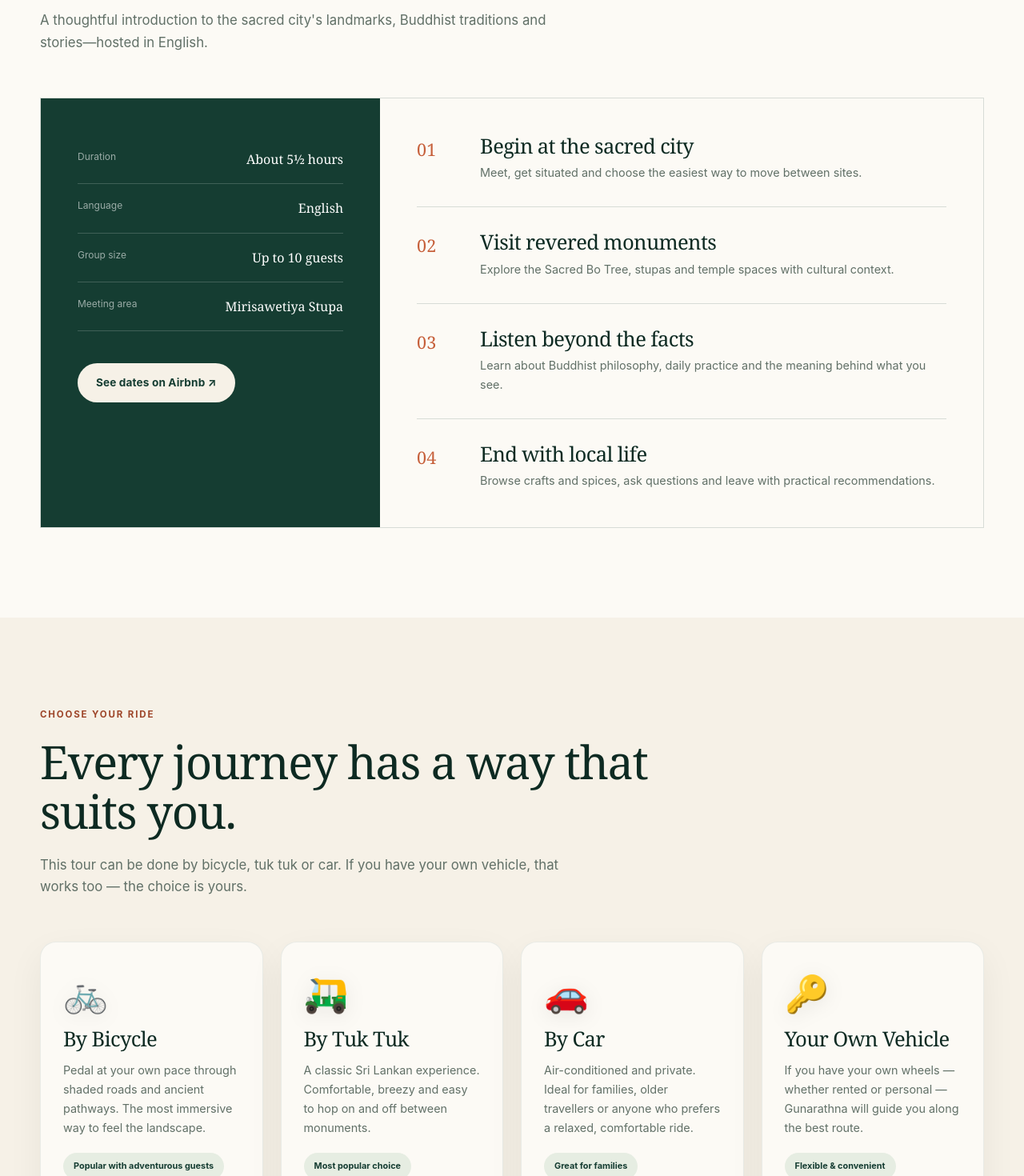
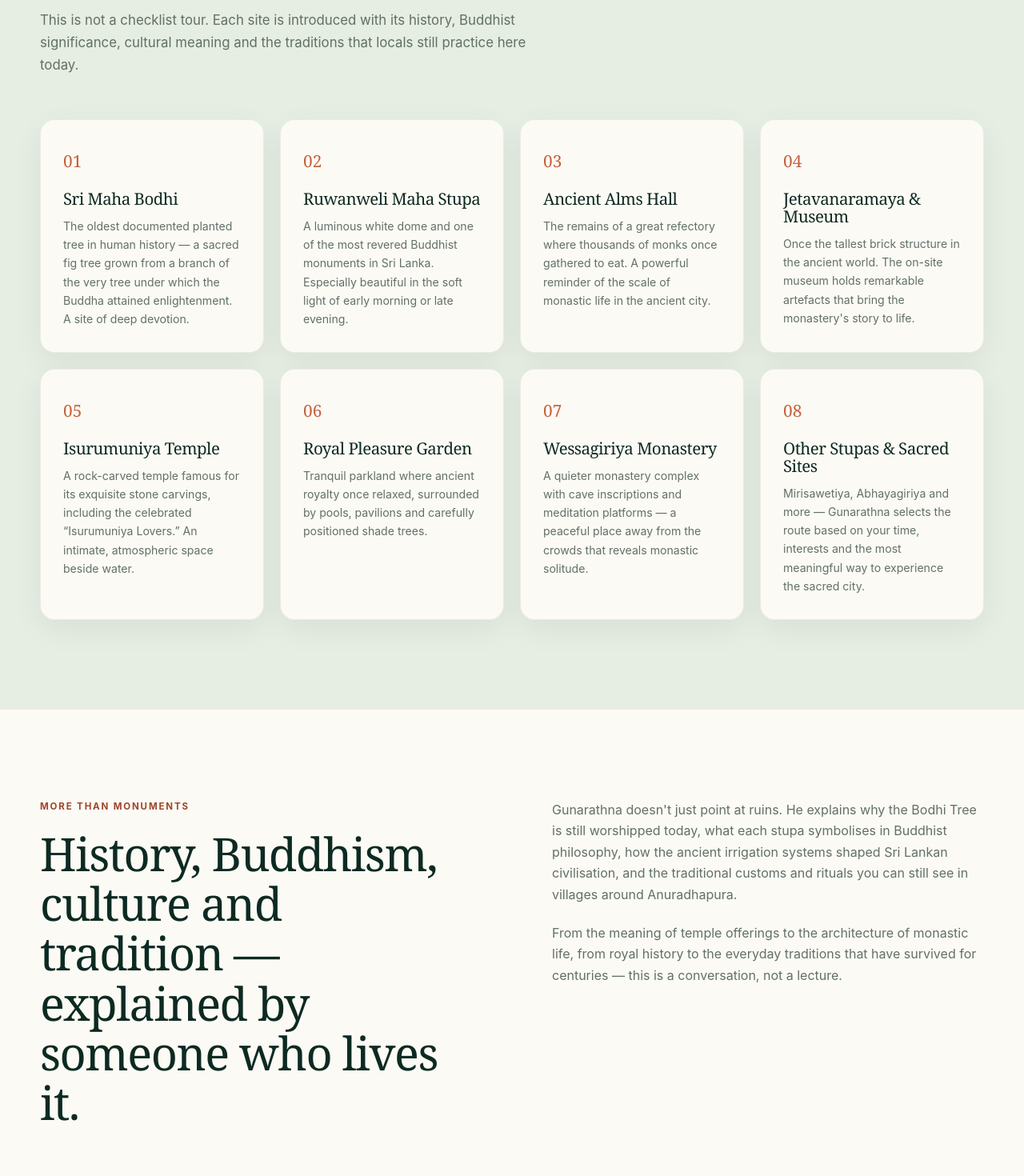
Before and after one commit to Sandalu-Xe/Green-Village, a Next.js app: page /experiences in a window 1280 px wide. Shown: the part 1120-2590 px from the top of the page at 80% size. Built offline with nearby package versions, Linux system fonts and the light colour scheme.

Commit message:
good work

```diff
--- a/app/experiences/page.tsx
+++ b/app/experiences/page.tsx
@@ -10,15 +10,93 @@ export default function ExperiencesPage() {
       <main>
         <PageHero
           eyebrow="Tours & experiences"
-          title="See the ancient city through local eyes."
-          intro="Walk, listen, taste and discover at a human pace. Gunarathna brings history and village culture together in one personal journey."
+          title="Walk through 2,500 years of living history."
+          intro="Visit the world's oldest documented planted tree, stand before towering ancient stupas, explore royal gardens and monastery ruins — all with Gunarathna by your side, sharing the history, Buddhism, culture and traditions that still shape this sacred city."
           image="/images/experiences/521903808b0729ec.avif"
           imageAlt="White stupa framed by trees in Anuradhapura"
         />
 
+        {/* ── What you'll see ─────────────────────────────── */}
+        <section className="section section--sage">
+          <div className="shell">
+            <SectionHeading
+              eyebrow="Places you'll visit"
+              title="Every monument has a story. Gunarathna tells it."
+              intro="This is not a checklist tour. Each site is introduced with its history, Buddhist significance, cultural meaning and the traditions that locals still practice here today."
+            />
+            <div className="landmark-grid">
+              <article className="landmark-card">
+                <span className="landmark-card__number">01</span>
+                <h3>Sri Maha Bodhi</h3>
+                <p>The oldest documented planted tree in human history — a sacred fig tree grown from a branch of the very tree under which the Buddha attained enlightenment. A site of deep devotion.</p>
+              </article>
+              <article className="landmark-card">
+                <span className="landmark-card__number">02</span>
+                <h3>Ruwanweli Maha Stupa</h3>
+                <p>A luminous white dome and one of the most revered Buddhist monuments in Sri Lanka. Especially beautiful in the soft light of early morning or late evening.</p>
+              </article>
+              <article className="landmark-card">
+                <span className="landmark-card__number">03</span>
+                <h3>Ancient Alms Hall</h3>
+                <p>The remains of a great refectory where thousands of monks once gathered to eat. A powerful reminder of the scale of monastic life in the ancient city.</p>
+              </article>
+              <article className="landmark-card">
+                <span className="landmark-card__number">04</span>
+                <h3>Jetavanaramaya &amp; Museum</h3>
+                <p>Once the tallest brick structure in the ancient world. The on-site museum holds remarkable artefacts that bring the monastery's story to life.</p>
+              </article>
+              <article className="landmark-card">
+                <span className="landmark-card__number">05</span>
+                <h3>Isurumuniya Temple</h3>
+                <p>A rock-carved temple famous for its exquisite stone carvings, including the celebrated &ldquo;Isurumuniya Lovers.&rdquo; An intimate, atmospheric space beside water.</p>
+              </article>
+              <article className="landmark-card">
+                <span className="landmark-card__number">06</span>
+                <h3>Royal Pleasure Garden</h3>
+                <p>Tranquil parkland where ancient royalty once relaxed, surrounded by pools, pavilions and carefully positioned shade trees.</p>
+              </article>
+              <article className="landmark-card">
+                <span className="landmark-card__number">07</span>
+                <h3>Wessagiriya Monastery</h3>
+                <p>A quieter monastery complex with cave inscriptions and meditation platforms — a peaceful place away from the crowds that reveals monastic solitude.</p>
+              </article>
+              <article className="landmark-card">
+                <span className="landmark-card__number">08</span>
+                <h3>Other Stupas &amp; Sacred Sites</h3>
+                <p>Mirisawetiya, Abhayagiriya and more — Gunarathna selects the route based on your time, interests and the most meaningful way to experience the sacred city.</p>
+              </article>
+            </div>
+          </div>
+        </section>
+
+        {/* ── What Gunarathna shares ──────────────────────── */}
         <section className="section">
+          <div className="shell split split--balanced">
+            <SectionHeading
+              eyebrow="More than monuments"
+              title="History, Buddhism, culture and tradition — explained by someone who lives it."
+            />
+            <div className="prose">
+              <p>
+                Gunarathna doesn&apos;t just point at ruins. He explains why the Bodhi Tree
+                is still worshipped today, what each stupa symbolises in Buddhist philosophy,
+                how the ancient irrigation systems shaped Sri Lankan civilisation, and the
+                traditional customs and rituals you can still see in villages around
+                Anuradhapura.
+              </p>
+              <p>
+                From the meaning of temple offerings to the architecture of monastic life,
+                from royal history to the everyday traditions that have survived for centuries —
+                this is a conversation, not a lecture.
+              </p>
+            </div>
+          </div>
+        </section>
+
+        {/* ── Signature tour details ─────────────────────── */}
+        <section className="section section--cream">
           <div className="shell">
-            <SectionHeading eyebrow="Signature experience" title="Tour Anuradhapura with a local guide." intro="A thoughtful introduction to the sacred city's landmarks, Buddhist traditions and stories—hosted in English." />
+            <SectionHeading eyebrow="Signature experience" title="Tour Anuradhapura with a local guide." intro="A thoughtful introduction to the sacred city's landmarks, Buddhist traditions, cultural heritage and ancient stories — hosted in fluent English." />
             <div className="tour-feature">
               <div className="tour-feature__details">
                 <dl>
@@ -31,10 +109,13 @@ export default function ExperiencesPage() {
               </div>
               <div className="tour-feature__route">
                 {[
-                  ["01", "Begin at the sacred city", "Meet, get situated and choose the easiest way to move between sites."],
-                  ["02", "Visit revered monuments", "Explore the Sacred Bo Tree, stupas and temple spaces with cultural context."],
-                  ["03", "Listen beyond the facts", "Learn about Buddhist philosophy, daily practice and the meaning behind what you see."],
-                  ["04", "End with local life", "Browse crafts and spices, ask questions and leave with practical recommendations."],
+                  ["01", "Meet at Mirisawetiya", "Begin your journey at one of the ancient city's important stupas. Choose your transport — bicycle, tuk tuk, car or your own vehicle."],
+                  ["02", "Sri Maha Bodhi — the sacred tree", "Stand before the world's oldest documented planted tree and learn about its 2,300-year journey from India to Sri Lanka."],
+                  ["03", "Ruwanweli Stupa & Alms Hall", "Walk around the great white dome and visit the ancient refectory where monks once gathered in their thousands."],
+                  ["04", "Jetavanaramaya & Museum", "Explore the massive stupa and its museum, discovering artefacts and the stories behind this once-towering structure."],
+                  ["05", "Isurumuniya & Royal Garden", "Visit the rock temple's carvings, then find calm in the ancient royal pleasure gardens beside the water."],
+                  ["06", "Wessagiriya & other sacred sites", "Discover the monastery caves, meditation platforms and quieter monuments that reveal monastic life beyond the main sites."],
+                  ["07", "History, Buddhism & tradition", "Throughout the day, Gunarathna shares the history, Buddhist teachings, cultural significance and traditional practices that connect past to present."],
                 ].map(([number, title, text]) => <div className="route-stop" key={number}><span>{number}</span><div><h3>{title}</h3><p>{text}</p></div></div>)}
               </div>
             </div>
--- a/app/globals.css
+++ b/app/globals.css
@@ -295,6 +295,16 @@ h3 { font-size: clamp(1.35rem, 2vw, 1.8rem); }
 .journey-card h3 { margin-bottom: 14px; }
 .journey-card p { margin: 0; color: var(--muted); font-size: .9rem; line-height: 1.65; }
 
+/* Landmark cards */
+.landmark-grid { display: grid; grid-template-columns: repeat(4, 1fr); gap: 20px; }
+.landmark-card { position: relative; min-height: 260px; padding: 34px 28px 30px; overflow: hidden; background: var(--paper); border: 1px solid rgba(21,61,50,.08); border-radius: 18px; box-shadow: 0 12px 38px rgba(13,42,34,.06); transition: transform .4s cubic-bezier(.2,.7,.2,1), box-shadow .4s ease; }
+.landmark-card:hover { transform: translateY(-5px); box-shadow: 0 24px 55px rgba(13,42,34,.12); }
+.landmark-card::before { content: ""; position: absolute; top: 0; bottom: 0; left: 0; width: 4px; background: linear-gradient(180deg, var(--forest), var(--clay)); transform: scaleY(0); transform-origin: top; transition: transform .45s cubic-bezier(.2,.7,.2,1); }
+.landmark-card:hover::before { transform: scaleY(1); }
+.landmark-card__number { display: block; margin-bottom: 18px; color: var(--clay); font-family: var(--serif); font-size: 1.3rem; font-weight: 500; }
+.landmark-card h3 { margin-bottom: 12px; font-size: clamp(1.15rem, 1.6vw, 1.4rem); }
+.landmark-card p { margin: 0; color: var(--muted); font-size: .88rem; line-height: 1.65; }
+
 .trust-band { padding: 70px 0; }
 .trust-grid { display: grid; grid-template-columns: repeat(3, 1fr); }
 .trust-grid a { padding: 28px 40px; text-align: center; border-right: 1px solid var(--line); transition: background-color .3s ease, transform .3s ease; }
@@ -346,6 +356,8 @@ h3 { font-size: clamp(1.35rem, 2vw, 1.8rem); }
   .gallery-grid { grid-template-columns: repeat(2, 1fr); }
   .info-grid--four, .values-grid { grid-template-columns: repeat(2, 1fr); }
   .journey-grid { grid-template-columns: repeat(2, 1fr); }
+  .transport-grid { grid-template-columns: repeat(2, 1fr); }
+  .landmark-grid { grid-template-columns: repeat(2, 1fr); }
 }
 
 @media (max-width: 760px) {
@@ -384,6 +396,9 @@ h3 { font-size: clamp(1.35rem, 2vw, 1.8rem); }
   .values-grid { grid-template-columns: 1fr; }
   .journey-grid { grid-template-columns: 1fr; }
   .journey-card { min-height: 240px; }
+  .transport-grid { grid-template-columns: 1fr; }
+  .landmark-grid { grid-template-columns: 1fr; }
+  .landmark-card { min-height: 200px; }
   .values-grid article { min-height: 230px; }
   .trust-grid { grid-template-columns: 1fr; }
   .trust-grid a { border-right: 0; border-bottom: 1px solid var(--line); }
--- a/app/guide/page.tsx
+++ b/app/guide/page.tsx
@@ -52,7 +52,7 @@ export default function GuidePage() {
             <div><p className="eyebrow">Practical planning</p><h2>Make room for the whole experience.</h2></div>
             <div className="info-grid">
               <article className="info-card"><h3>Allow enough time</h3><p>A guided half-day covers important sites, but a slower overnight visit creates space for village life and quieter moments.</p></article>
-              <article className="info-card"><h3>Choose your transport</h3><p>The sacred city is extensive. Bicycles, tuk-tuks and other options suit different comfort levels.</p></article>
+              <article className="info-card"><h3>Choose your transport</h3><p>Explore by bicycle, tuk tuk, car or your own vehicle. The sacred city is extensive — Gunarathna adapts the route to whichever way suits you best.</p></article>
               <article className="info-card"><h3>Check current tickets</h3><p>Prices can change with exchange rates. Use the official Central Cultural Fund page before your visit.</p><a className="text-link" href="https://ccf.gov.lk/vsl/tickets.html" target="_blank" rel="noreferrer">Official ticket information ↗</a></article>
               <article className="info-card"><h3>Ask a local</h3><p>Opening conditions, ceremonies and the best order can vary. Gunarathna can shape the day around your interests.</p><a className="text-link" href="/experiences">Explore the guided tour <span aria-hidden="true">→</span></a></article>
             </div>
```
